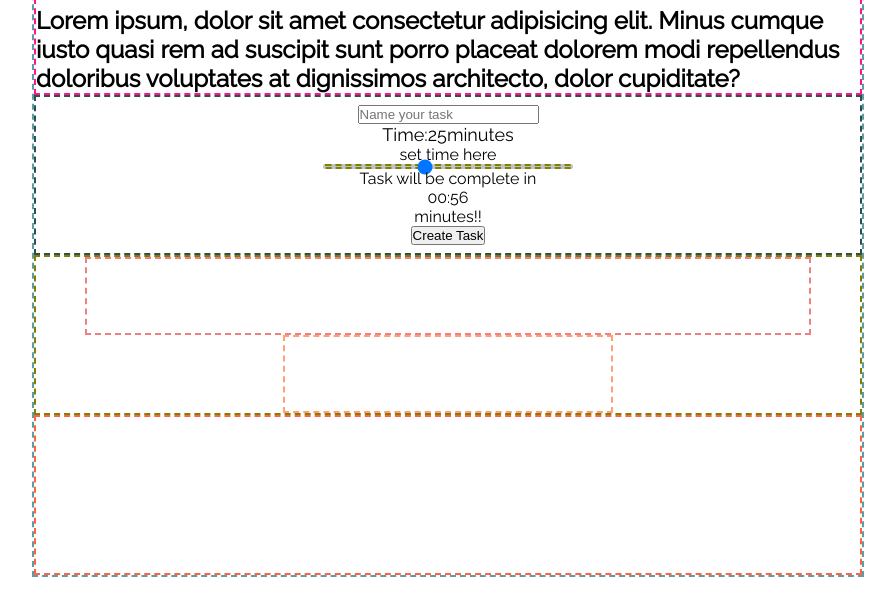
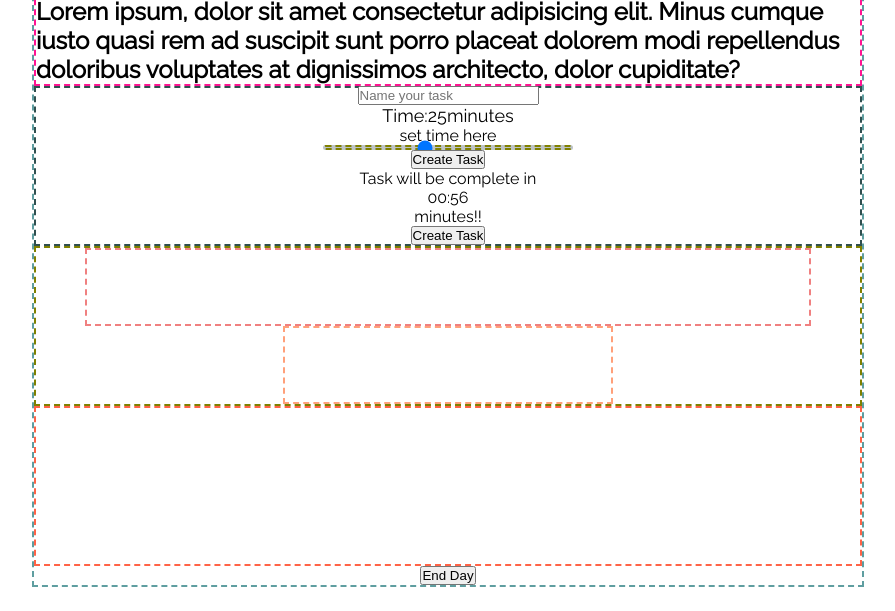
Before and after one commit to cathacz/stayFocused, a website: page src/index.html in a window 1280 px wide. Shown: the part 189-800 px from the top of the page, without its empty margins (192-1087 px from the left). Drawn offline with nearby package versions, Linux system fonts and the light colour scheme; files that its build step writes are made by us from their sources.

Commit message:
some update in html

```diff
--- a/src/index.html
+++ b/src/index.html
@@ -43,6 +43,7 @@
           <input type="range" min="5" max="55" value="25" class="timer" />
         </div>
 
+        <div><button>Create Task</button></div>
         <div>
           Task will be complete in <span id="time">01:00</span> minutes!!
         </div>
@@ -57,6 +58,7 @@
       <div class="displayList">
         <ul class="taskList"></ul>
       </div>
+      <div><button type="submit" class="endDay skt">End Day</button></div>
     </main>
 
 
```
